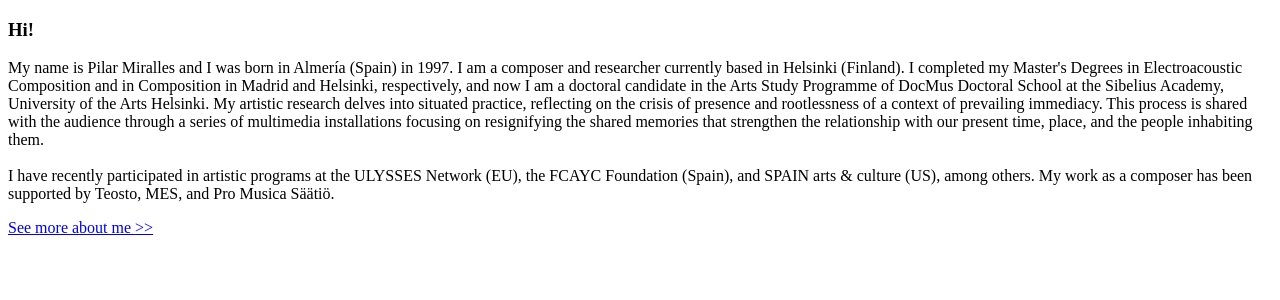
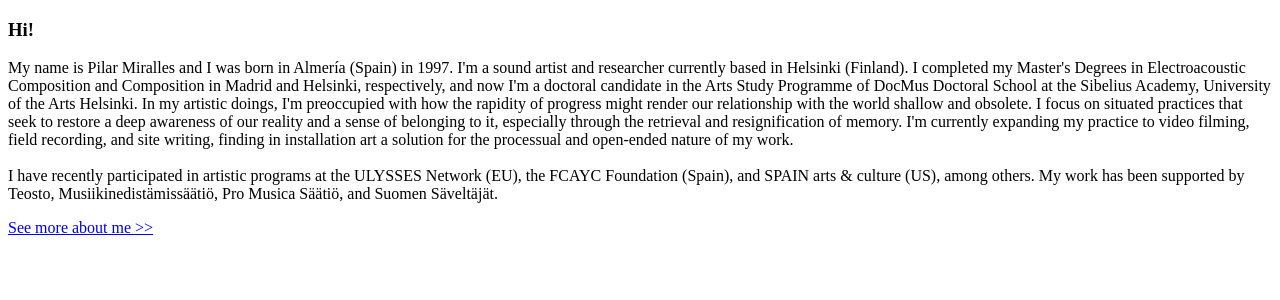
Before and after one commit to Kyokatarz/pilar-website-nextjs, a Next.js app: page /HomePage/sections/ShortAbout/ShortAbout in a window 1280 px wide. Shown: the top 300 px of the page. Built offline with nearby package versions, Linux system fonts and the light colour scheme.

Commit message:
March update

```diff
--- a/src/pages/HomePage/sections/ShortAbout/ShortAbout.tsx
+++ b/src/pages/HomePage/sections/ShortAbout/ShortAbout.tsx
@@ -10,23 +10,25 @@ const About = () => {
       <Article>
         <h1 className="text-5xl font-bold text-left mb-4">Hi!</h1>
         <Paragraph>
-          My name is Pilar Miralles and I was born in Almería (Spain) in 1997. I
-          am a composer and researcher currently based in Helsinki (Finland). I
-          completed my Master's Degrees in Electroacoustic Composition and in
-          Composition in Madrid and Helsinki, respectively, and now I am a
-          doctoral candidate in the Arts Study Programme of DocMus Doctoral
-          School at the Sibelius Academy, University of the Arts Helsinki. My
-          artistic research delves into situated practice, reflecting on the
-          crisis of presence and rootlessness of a context of prevailing
-          immediacy. This process is shared with the audience through a series
-          of multimedia installations focusing on resignifying the shared
-          memories that strengthen the relationship with our present time,
-          place, and the people inhabiting them.
+          My name is Pilar Miralles and I was born in Almería (Spain) in 1997.
+          I'm a sound artist and researcher currently based in Helsinki
+          (Finland). I completed my Master's Degrees in Electroacoustic
+          Composition and Composition in Madrid and Helsinki, respectively, and
+          now I'm a doctoral candidate in the Arts Study Programme of DocMus
+          Doctoral School at the Sibelius Academy, University of the Arts
+          Helsinki. In my artistic doings, I'm preoccupied with how the rapidity
+          of progress might render our relationship with the world shallow and
+          obsolete. I focus on situated practices that seek to restore a deep
+          awareness of our reality and a sense of belonging to it, especially
+          through the retrieval and resignification of memory. I'm currently
+          expanding my practice to video filming, field recording, and site
+          writing, finding in installation art a solution for the processual and
+          open-ended nature of my work.
           <br />
           <br />I have recently participated in artistic programs at the ULYSSES
           Network (EU), the FCAYC Foundation (Spain), and SPAIN arts & culture
-          (US), among others. My work as a composer has been supported by
-          Teosto, MES, and Pro Musica Säätiö.
+          (US), among others. My work has been supported by Teosto,
+          Musiikinedistämissäätiö, Pro Musica Säätiö, and Suomen Säveltäjät.
         </Paragraph>
         <SeeMore to="/about-me">See more about me {">>"}</SeeMore>
       </Article>
```
Also changed, not shown: src/pages/HomePage/sections/Introduction/Introduction.tsx (+12 -21 lines), src/pages/MediaPage/MediaPage.tsx (+12 -19 lines), src/pages/WorksPage/WorksPage.tsx (+18 -0 lines), 1 other file (tests, documents, lock files or other folders).
